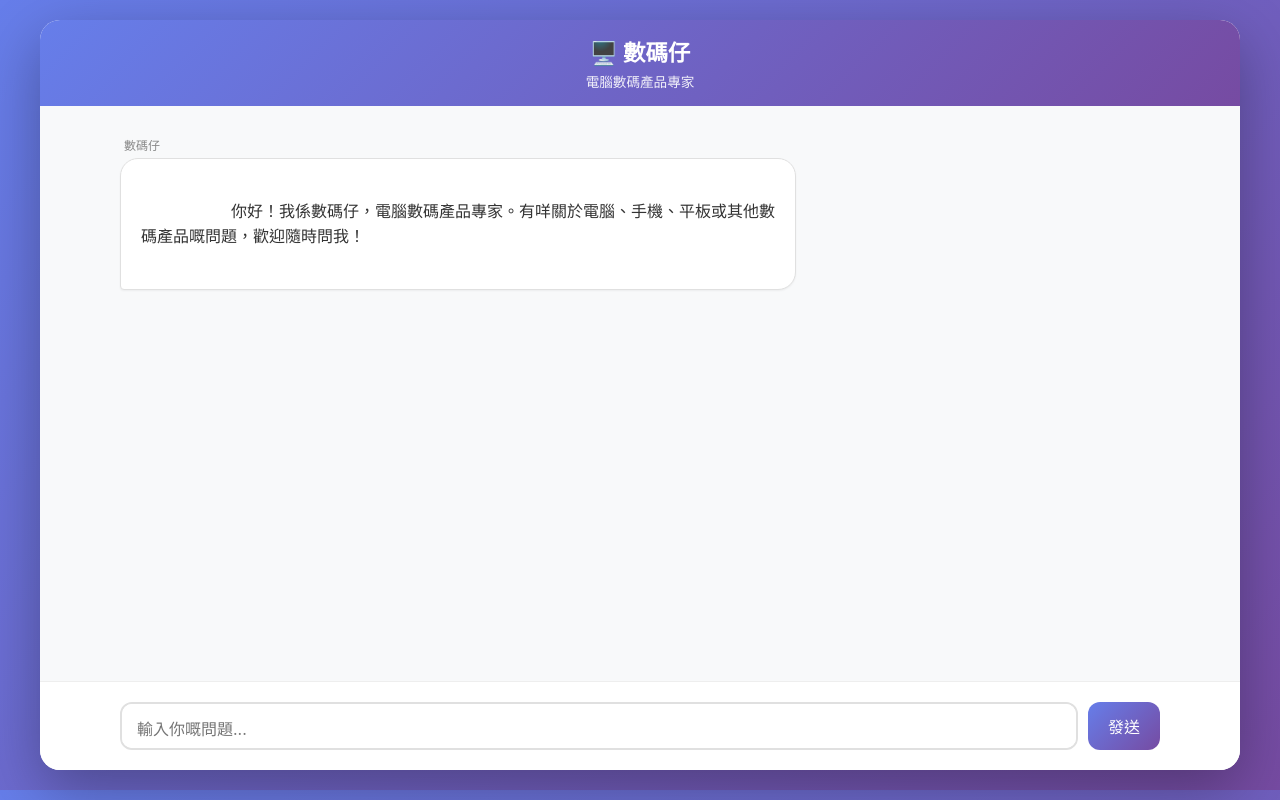
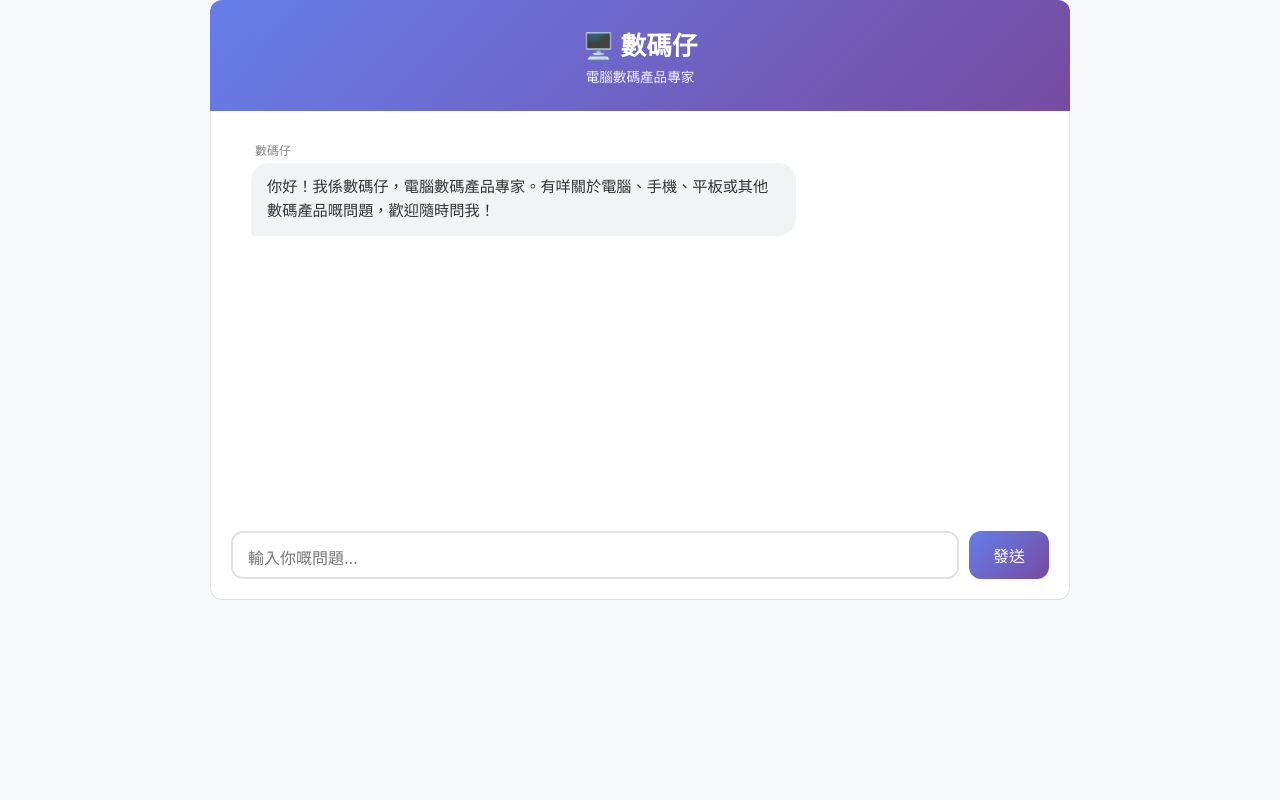
Before and after one commit to dennixc/translation-app, a website: page public/index.html in a window 1280 px wide. Drawn offline with Linux system fonts and the light colour scheme.

Commit message:
移除紫色背景包裝

```diff
--- a/public/index.html
+++ b/public/index.html
@@ -13,30 +13,23 @@
 
         body {
             font-family: -apple-system, BlinkMacSystemFont, "Segoe UI", Roboto, sans-serif;
-            background: linear-gradient(135deg, #667eea 0%, #764ba2 100%);
-            padding: 15px;
+            background: #f8f9fa;
         }
 
         .container {
             width: 100%;
-            max-width: 1200px;
+            max-width: 900px;
             margin: 0 auto;
-            background: white;
-            border-radius: 16px;
-            box-shadow: 0 20px 60px rgba(0,0,0,0.3);
-            overflow: hidden;
-            display: flex;
-            flex-direction: column;
-            /* 手機版固定高度 */
-            height: 600px;
+            background: #f8f9fa;
         }
 
         .header {
             background: linear-gradient(135deg, #667eea 0%, #764ba2 100%);
             color: white;
-            padding: 15px 20px;
+            padding: 20px;
             text-align: center;
-            flex-shrink: 0;
+            border-radius: 12px 12px 0 0;
+            margin: 0 10px;
         }
 
         .header h1 {
@@ -50,21 +43,24 @@
         }
 
         .chat-container {
-            flex: 1;
-            overflow-y: auto;
             padding: 20px;
-            background: #f8f9fa;
+            background: white;
+            margin: 0 10px;
+            border-left: 1px solid #e0e0e0;
+            border-right: 1px solid #e0e0e0;
+            min-height: 300px;
+        }
+
+        .messages {
             display: flex;
             flex-direction: column;
             gap: 16px;
-            /* 確保有最小高度 */
-            min-height: 0;
         }
 
         .message {
             display: flex;
             flex-direction: column;
-            max-width: 90%;
+            max-width: 85%;
         }
 
         .message.user {
@@ -93,11 +89,9 @@
         }
 
         .message.bot .message-bubble {
-            background: white;
+            background: #f1f3f4;
             color: #333;
-            border: 1px solid #e0e0e0;
             border-bottom-left-radius: 4px;
-            box-shadow: 0 1px 2px rgba(0,0,0,0.05);
         }
 
         .message-label {
@@ -110,10 +104,12 @@
         .input-container {
             padding: 15px;
             background: white;
-            border-top: 1px solid #eee;
+            border: 1px solid #e0e0e0;
+            border-top: none;
+            border-radius: 0 0 12px 12px;
             display: flex;
             gap: 10px;
-            flex-shrink: 0;
+            margin: 0 10px 20px 10px;
         }
 
         .input-container textarea {
@@ -127,7 +123,7 @@
             transition: border-color 0.3s;
             font-family: inherit;
             min-height: 48px;
-            max-height: 100px;
+            max-height: 120px;
         }
 
         .input-container textarea:focus {
@@ -139,12 +135,11 @@
             color: white;
             border: none;
             border-radius: 12px;
-            padding: 12px 20px;
+            padding: 12px 24px;
             font-size: 1rem;
             cursor: pointer;
             transition: transform 0.2s, box-shadow 0.2s;
             align-self: flex-end;
-            flex-shrink: 0;
         }
 
         .input-container button:hover {
@@ -162,9 +157,8 @@
             display: flex;
             gap: 4px;
             padding: 12px 16px;
-            background: white;
+            background: #f1f3f4;
             border-radius: 18px;
-            border: 1px solid #e0e0e0;
             border-bottom-left-radius: 4px;
         }
 
@@ -184,52 +178,21 @@
             40% { transform: scale(1); }
         }
 
-        .csp-status {
-            padding: 10px 20px;
-            font-size: 0.85rem;
-            text-align: center;
-            display: none;
-            flex-shrink: 0;
-        }
-
-        .csp-status.error {
-            background: #f8d7da;
-            color: #721c24;
-            display: block;
-        }
-
-        /* 平板 */
-        @media (min-width: 600px) {
-            body {
-                padding: 20px;
+        /* 桌面版 */
+        @media (min-width: 768px) {
+            .header {
+                margin: 0 20px;
+                padding: 25px;
             }
 
-            .container {
-                height: 650px;
-                border-radius: 20px;
+            .header h1 {
+                font-size: 1.6rem;
             }
 
             .chat-container {
-                padding: 25px 30px;
-            }
-
-            .message {
-                max-width: 80%;
-            }
-
-            .input-container {
-                padding: 18px 25px;
-            }
-        }
-
-        /* 桌面 */
-        @media (min-width: 900px) {
-            .container {
-                height: 700px;
-            }
-
-            .chat-container {
-                padding: 30px 50px;
+                margin: 0 20px;
+                padding: 30px 40px;
+                min-height: 400px;
             }
 
             .message {
@@ -237,31 +200,8 @@
             }
 
             .input-container {
-                padding: 20px 50px;
-            }
-
-            .message-bubble {
-                padding: 14px 20px;
-                font-size: 1rem;
-            }
-        }
-
-        /* 大螢幕 */
-        @media (min-width: 1200px) {
-            .container {
-                height: 750px;
-            }
-
-            .chat-container {
-                padding: 30px 80px;
-            }
-
-            .message {
-                max-width: 65%;
-            }
-
-            .input-container {
-                padding: 20px 80px;
+                margin: 0 20px 20px 20px;
+                padding: 20px;
             }
         }
     </style>
@@ -273,13 +213,11 @@
             <p>電腦數碼產品專家</p>
         </div>
 
-        <div id="cspStatus" class="csp-status"></div>
-
-        <div id="chatContainer" class="chat-container">
-            <div class="message bot">
-                <span class="message-label">數碼仔</span>
-                <div class="message-bubble">
-                    你好！我係數碼仔，電腦數碼產品專家。有咩關於電腦、手機、平板或其他數碼產品嘅問題，歡迎隨時問我！
+        <div class="chat-container">
+            <div id="messages" class="messages">
+                <div class="message bot">
+                    <span class="message-label">數碼仔</span>
+                    <div class="message-bubble">你好！我係數碼仔，電腦數碼產品專家。有咩關於電腦、手機、平板或其他數碼產品嘅問題，歡迎隨時問我！</div>
                 </div>
             </div>
         </div>
@@ -296,11 +234,9 @@
 
     <script>
         const API_URL = "/api/translate";
-
-        const chatContainer = document.getElementById("chatContainer");
+        const messagesContainer = document.getElementById("messages");
         const userInput = document.getElementById("userInput");
         const sendBtn = document.getElementById("sendBtn");
-        const cspStatus = document.getElementById("cspStatus");
 
         userInput.addEventListener("keydown", (e) => {
             if (e.key === "Enter" && !e.shiftKey) {
@@ -330,8 +266,8 @@
                 `;
             }
 
-            chatContainer.appendChild(messageDiv);
-            chatContainer.scrollTop = chatContainer.scrollHeight;
+            messagesContainer.appendChild(messageDiv);
+            messageDiv.scrollIntoView({ behavior: 'smooth', block: 'end' });
 
             return messageDiv;
         }
@@ -360,9 +296,7 @@
             try {
                 const response = await fetch(API_URL, {
                     method: "POST",
-                    headers: {
-                        "Content-Type": "application/json"
-                    },
+                    headers: { "Content-Type": "application/json" },
                     body: JSON.stringify({ message })
                 });
 
@@ -383,25 +317,12 @@
             } catch (error) {
                 removeLoading();
                 console.error("Error:", error);
-
-                if (error.message.includes("CSP") || error.message.includes("blocked")) {
-                    cspStatus.textContent = "❌ CSP 錯誤 - Shopline 可能阻擋了外部 API 請求";
-                    cspStatus.className = "csp-status error";
-                    addMessage("CSP 政策阻擋了請求，請檢查 Shopline 設定。");
-                } else {
-                    addMessage("連接錯誤: " + error.message);
-                    cspStatus.textContent = "⚠️ 請求失敗 - " + error.message;
-                    cspStatus.className = "csp-status error";
-                }
+                addMessage("連接錯誤: " + error.message);
             }
 
             sendBtn.disabled = false;
             userInput.focus();
         }
-
-        window.addEventListener("load", () => {
-            console.log("數碼仔 App loaded.");
-        });
     </script>
 </body>
 </html>
```
